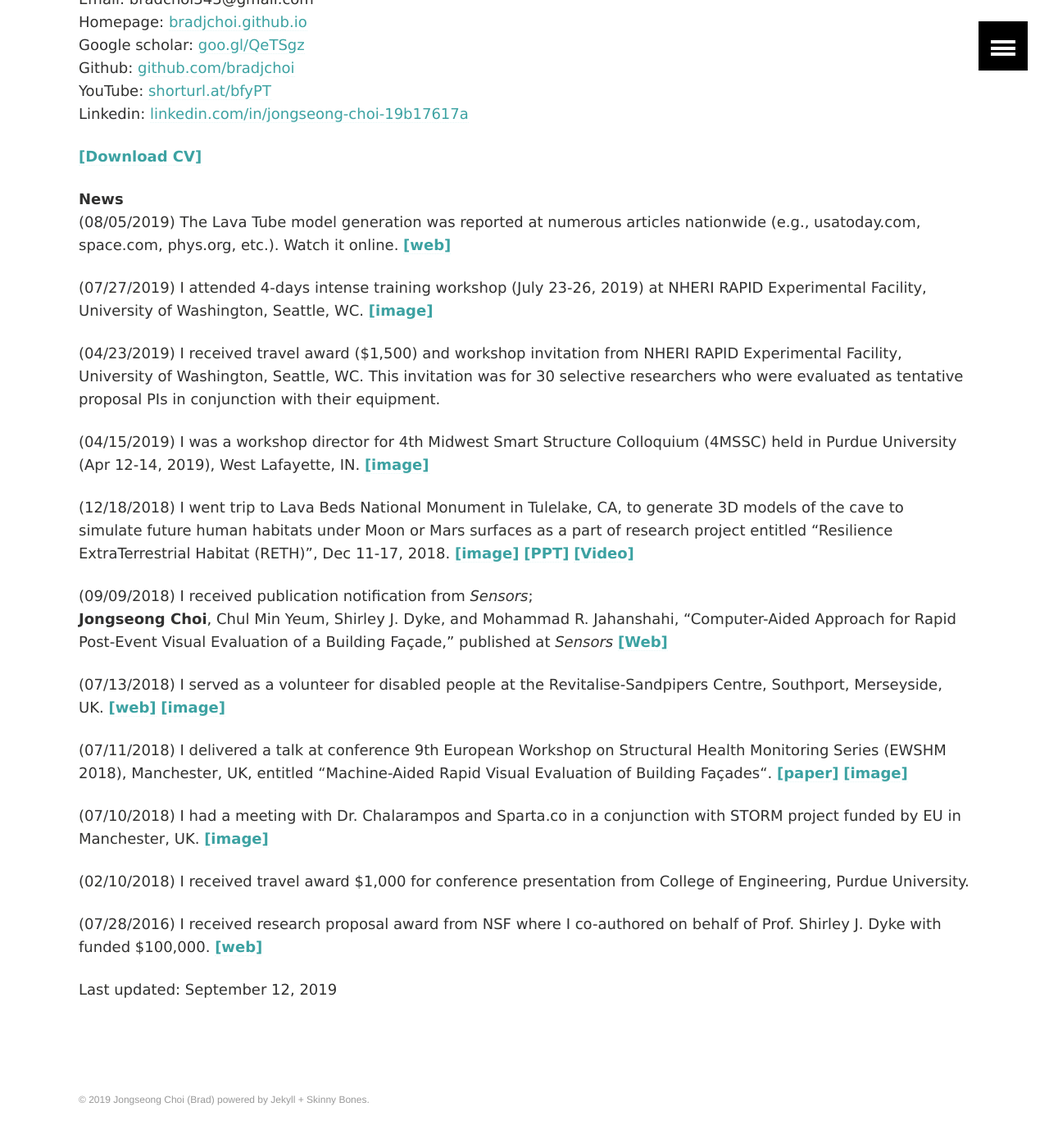
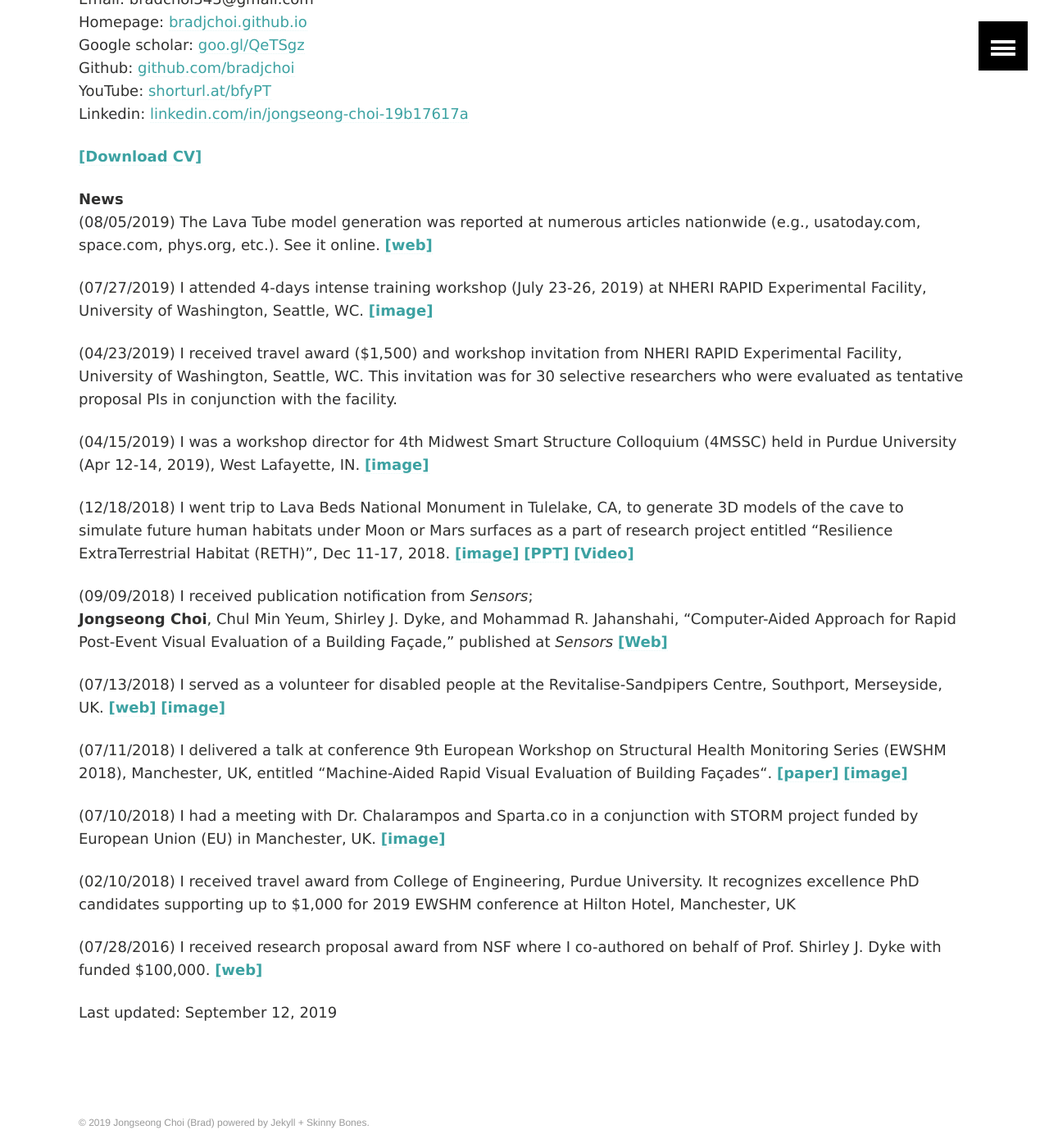
Before and after one commit to BoyackJ/websitetest, a Jekyll site: the page built from index.md, in a window 1280 px wide and 1400 px high, scrolled down 646 px. Shown: the whole window at 82% size. Built offline with Jekyll 4.4.1, drawn with Linux system fonts in a browser that asks for light colours.

Commit message:
test commit_3

```diff
--- a/index.md
+++ b/index.md
@@ -20,11 +20,11 @@ Linkedin: [linkedin.com/in/jongseong-choi-19b17617a](https://www.linkedin.com/in
 [**[Download CV]**](https://bradjchoi.github.io/1_Curriculum_Vitae_Brad_V3.pdf)
 
 **News**
-(08/05/2019) The Lava Tube model generation was reported at numerous articles nationwide (e.g., usatoday.com, space.com, phys.org, etc.). Watch it online. [**[web]**](https://phys.org/news/2019-07-humans-lava-tubes-moon.html)
+(08/05/2019) The Lava Tube model generation was reported at numerous articles nationwide (e.g., usatoday.com, space.com, phys.org, etc.). See it online. [**[web]**](https://phys.org/news/2019-07-humans-lava-tubes-moon.html)
 
 (07/27/2019) I attended 4-days intense training workshop (July 23-26, 2019) at NHERI RAPID Experimental Facility, University of Washington, Seattle, WC. [**[image]**](https://bradjchoi.github.io/news_NHERI.jpg)
 
-(04/23/2019) I received travel award ($1,500) and workshop invitation from NHERI RAPID Experimental Facility, University of Washington, Seattle, WC. This invitation was for 30 selective researchers who were evaluated as tentative proposal PIs in conjunction with their equipment.
+(04/23/2019) I received travel award ($1,500) and workshop invitation from NHERI RAPID Experimental Facility, University of Washington, Seattle, WC. This invitation was for 30 selective researchers who were evaluated as tentative proposal PIs in conjunction with the facility.
 
 (04/15/2019) I was a workshop director for 4th Midwest Smart Structure Colloquium (4MSSC) held in Purdue University (Apr 12-14, 2019), West Lafayette, IN. [**[image]**](https://bradjchoi.github.io/news_4MSSC.jpg)
 
@@ -37,9 +37,9 @@ Linkedin: [linkedin.com/in/jongseong-choi-19b17617a](https://www.linkedin.com/in
 
 (07/11/2018)  I delivered a talk at conference 9th European Workshop on Structural Health Monitoring Series (EWSHM 2018), Manchester, UK, entitled “Machine-Aided Rapid Visual Evaluation of Building Façades“. [**[paper]**](https://www.ndt.net/search/docs.php3?showForm=off&id=23205) [**[image]**](https://bradjchoi.github.io/news_EWSHM2018.jpg)
 
-(07/10/2018)  I had a meeting with Dr. Chalarampos and Sparta.co in a conjunction with STORM project funded by EU in Manchester, UK. [**[image]**](https://bradjchoi.github.io/news_STORM.jpg)
+(07/10/2018)  I had a meeting with Dr. Chalarampos and Sparta.co in a conjunction with STORM project funded by European Union (EU) in Manchester, UK. [**[image]**](https://bradjchoi.github.io/news_STORM.jpg)
 
-(02/10/2018)  I received travel award $1,000 for conference presentation from College of Engineering, Purdue University.
+(02/10/2018)  I received travel award from College of Engineering, Purdue University. It recognizes excellence PhD candidates supporting up to $1,000 for 2019 EWSHM conference at Hilton Hotel, Manchester, UK
 
 (07/28/2016)  I received research proposal award from NSF where I co-authored on behalf of Prof. Shirley J. Dyke with funded $100,000. [**[web]**](https://www.nsf.gov/awardsearch/showAward?AWD_ID=1645047)
 
```
